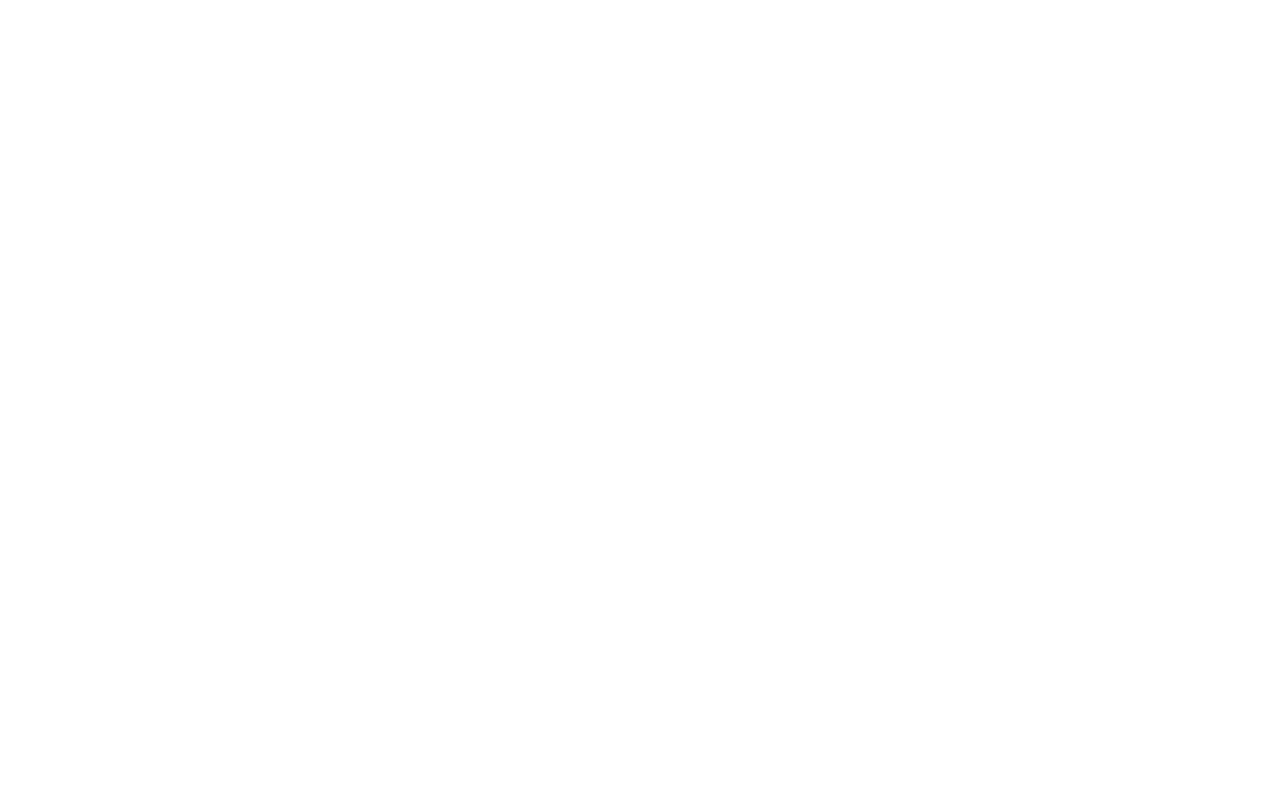
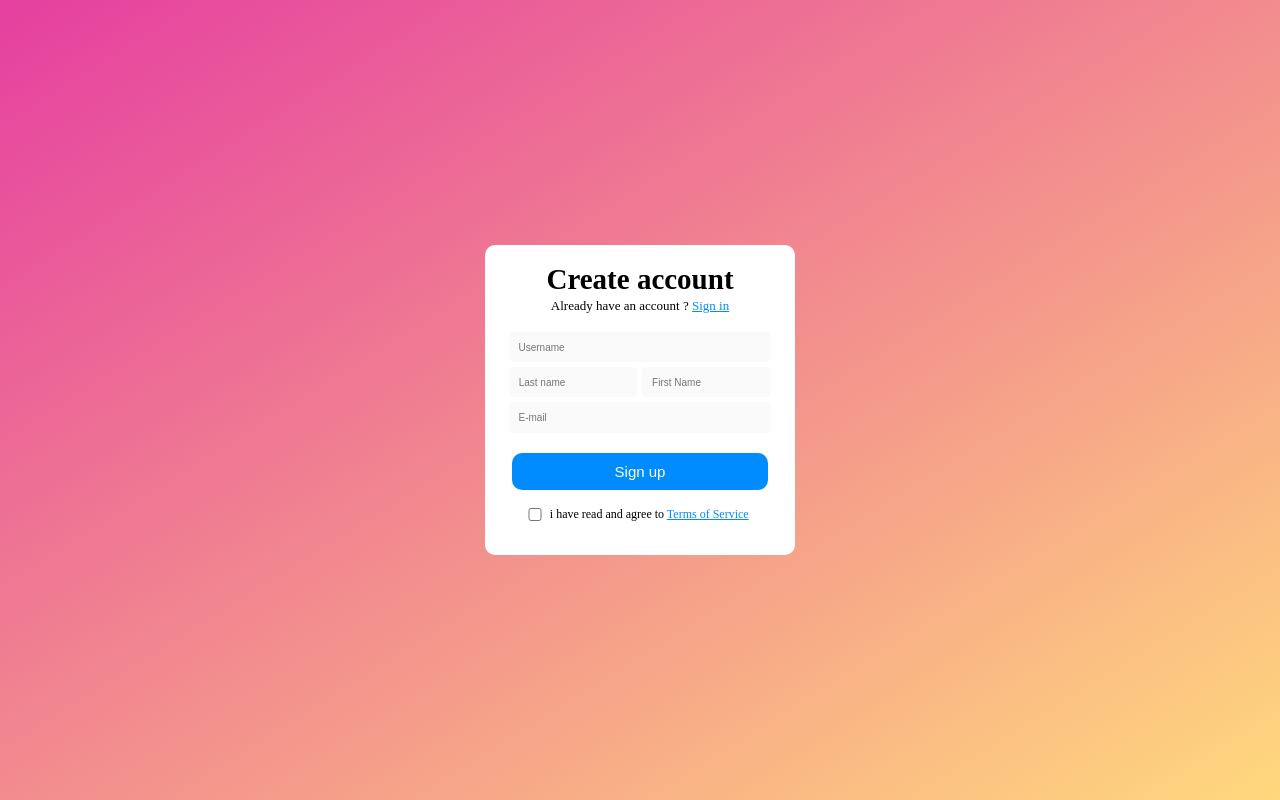
Before and after one commit to Mmomenzadeh/Momenzadeh-HW18-maktab-85, a React (Vite) app: page / in a window 1280 px wide. Built offline with nearby package versions, Linux system fonts and the light colour scheme.

Commit message:
finish Ul question-3

```diff
--- a/src/App.jsx
+++ b/src/App.jsx
@@ -1,10 +1,11 @@
 import "./App.css"
+import Question3 from "./Components/Question-3"
 
 const App=()=>{
 
     return(
         <div className="app">
-
+            <Question3/>
         </div>
     )
 }
--- a/src/Components/Question-3/Question-3.css
+++ b/src/Components/Question-3/Question-3.css
@@ -0,0 +1,100 @@
+.Auth-form{
+
+    height: 100vh;
+    width: 100%;
+    background-image: linear-gradient(to bottom right , rgba(222, 9, 133, 0.782) , rgba(255, 197, 61, 0.671));
+
+    display: flex;
+   justify-content: center;
+   align-items: center;
+
+}
+
+form{
+    width: 270px;
+    height: 270px;
+    background-color: #fff;
+    display: flex;
+    flex-direction: column;
+    /* justify-content: center; */
+    align-items: center;
+    border-radius: 10px;
+    gap: 5px;
+}
+
+form input{
+
+    width: 90%;
+    padding: 0.6rem;
+    border-radius: 5px;
+    background-color: rgb(250, 250, 250);
+    border: none;
+    /* outline: 1px solid rgb(220, 219, 219); */
+    outline: none;
+    font-size: 10px;
+}
+
+form p{
+    margin-bottom: 15px;
+    font-size: 13px;
+    font-weight: lighter;
+}
+
+form p a{
+    color: rgb(0, 140, 255);
+    text-decoration: underline;
+    cursor: pointer;
+}
+
+.field-NF{
+    display: flex;
+    width: 97%;
+    gap: 5px;
+}
+
+.field-NF input {
+    width: 70%;
+}
+
+
+form h2{
+    font-size: 29px;
+    font-weight: 800;
+}
+
+
+form button{
+    width: 95%;
+    background-color: rgb(0, 140, 255) ;
+    color: #fff;
+    border: none;
+    cursor: pointer;
+    padding: 10px;
+    border-radius: 10px;
+    font-size: 15px;
+    margin-top: 15px;
+}
+
+.field-ChL{
+    display: flex;
+    width: 90%;
+    align-items: center;
+    margin-top: 10px;
+}
+
+.field-ChL input{
+    width: 10%;
+    cursor: pointer;
+
+}
+
+.field-ChL label{
+    font-size: 12px;
+
+}
+
+.field-ChL label a{
+    color: rgb(0, 140, 255);
+    text-decoration: underline;
+    cursor: pointer;
+}
--- a/src/Components/Question-3/index.jsx
+++ b/src/Components/Question-3/index.jsx
@@ -0,0 +1,30 @@
+import "./Question-3.css"
+
+const Question3 =()=>{
+
+    return(
+        <div className="Auth-form">
+            <form style={{padding : "20px"}}>
+                <h2>Create account</h2>
+                <p>Already have an account ? <a>Sign in</a></p>
+                <input type="text" placeholder="Username"/>
+                <div className="field-NF">
+                <input type="text" placeholder="Last name "/>
+                <input type="text" placeholder="First Name "/>
+                </div>
+                <input type="email" placeholder="E-mail"/>
+
+                <button>Sign up</button>
+
+                <div className="field-ChL">
+                    <input type="checkbox" />
+                    <label> i have read and agree to <a>Terms of Service</a> </label>
+                </div>
+
+
+            </form>
+        </div>
+    )
+}
+
+export default Question3
```
